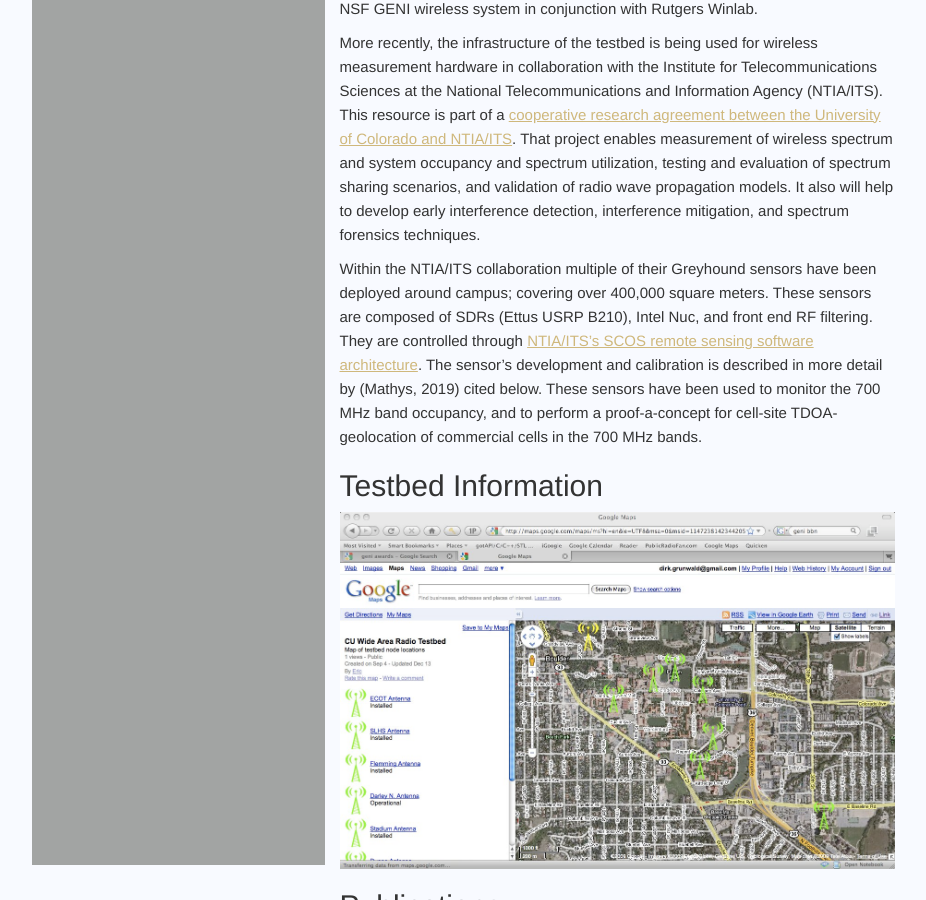
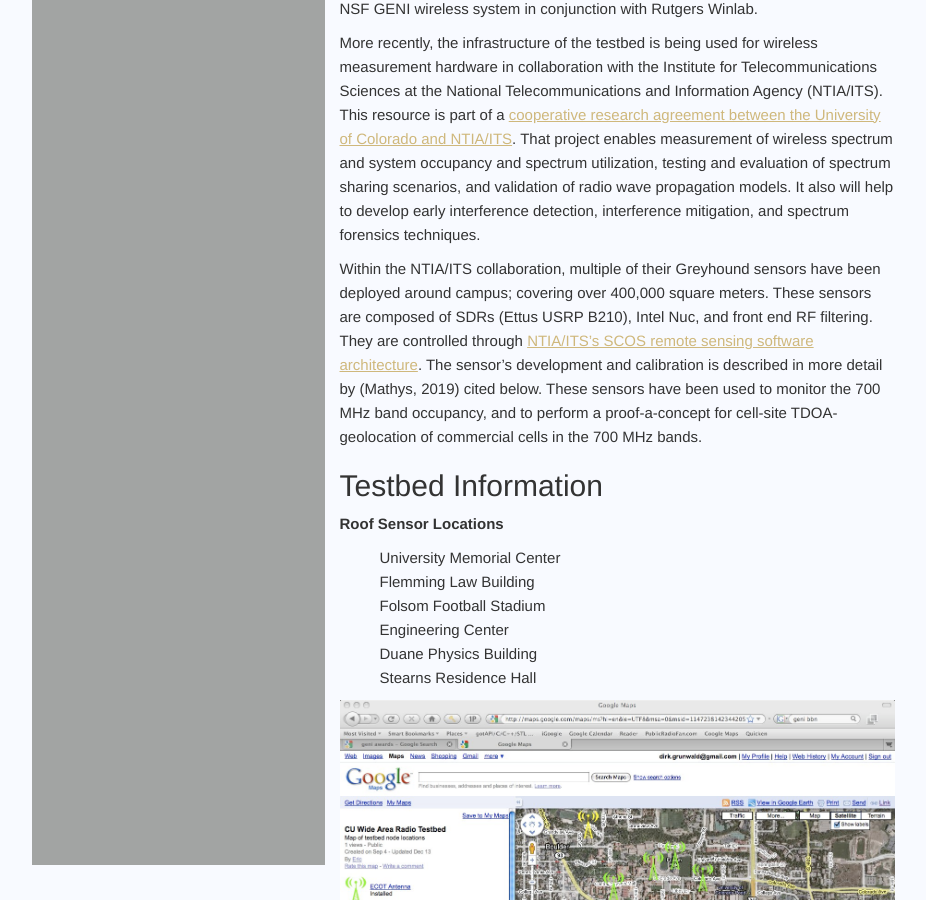
Before and after one commit to cu-computer-systems/cu-computer-systems.github.io, a Jekyll site: the page built from collections/_projects/cu-wart.md, in a window 1280 px wide and 900 px high, scrolled down 583 px. Shown: the whole window, without its empty margins (23-949 px from the left). Built offline with Jekyll 4.4.1, drawn with Linux system fonts in a browser that asks for light colours; nearby versions of some CDN libraries.

Commit message:
add locations

```diff
--- a/collections/_projects/cu-wart.md
+++ b/collections/_projects/cu-wart.md
@@ -28,12 +28,21 @@
 This resource is part of a [cooperative research agreement between the University of Colorado and NTIA/ITS](https://www.ntia.gov/press-release/2018/ntia-signs-agreement-wireless-test-bed-study-partnership-university-colorado).
 That project enables measurement of wireless spectrum and system occupancy and spectrum utilization, testing and evaluation of spectrum sharing scenarios, and validation of radio wave propagation models. It also will help to develop early interference detection, interference mitigation, and spectrum forensics techniques.
 
-Within the NTIA/ITS collaboration multiple of their Greyhound sensors have been deployed around campus; covering over 400,000 square meters. These sensors are composed of SDRs (Ettus USRP B210), Intel Nuc, and front end RF filtering. They are controlled through [NTIA/ITS’s SCOS remote sensing software architecture](https://github.com/NTIA/scos-sensor).  The sensor’s development and calibration is described in more detail by (Mathys, 2019) cited below. These sensors have been used to monitor the 700 MHz band occupancy, and to perform a proof-a-concept for cell-site TDOA-geolocation of commercial cells in the 700 MHz bands.
+Within the NTIA/ITS collaboration, multiple of their Greyhound sensors have been deployed around campus; covering over 400,000 square meters. These sensors are composed of SDRs (Ettus USRP B210), Intel Nuc, and front end RF filtering. They are controlled through [NTIA/ITS’s SCOS remote sensing software architecture](https://github.com/NTIA/scos-sensor).  The sensor’s development and calibration is described in more detail by (Mathys, 2019) cited below. These sensors have been used to monitor the 700 MHz band occupancy, and to perform a proof-a-concept for cell-site TDOA-geolocation of commercial cells in the 700 MHz bands.
 
 
 ## Testbed Information
 
+**Roof Sensor Locations**
+- University Memorial Center
+- Flemming Law Building
+- Folsom Football Stadium
+- Engineering Center
+- Duane Physics Building
+- Stearns Residence Hall
+
 <img src="/assets/img/project/cu-wart/WART-map.jpg" width="100%">
+
 
 ## Publications
 
```
